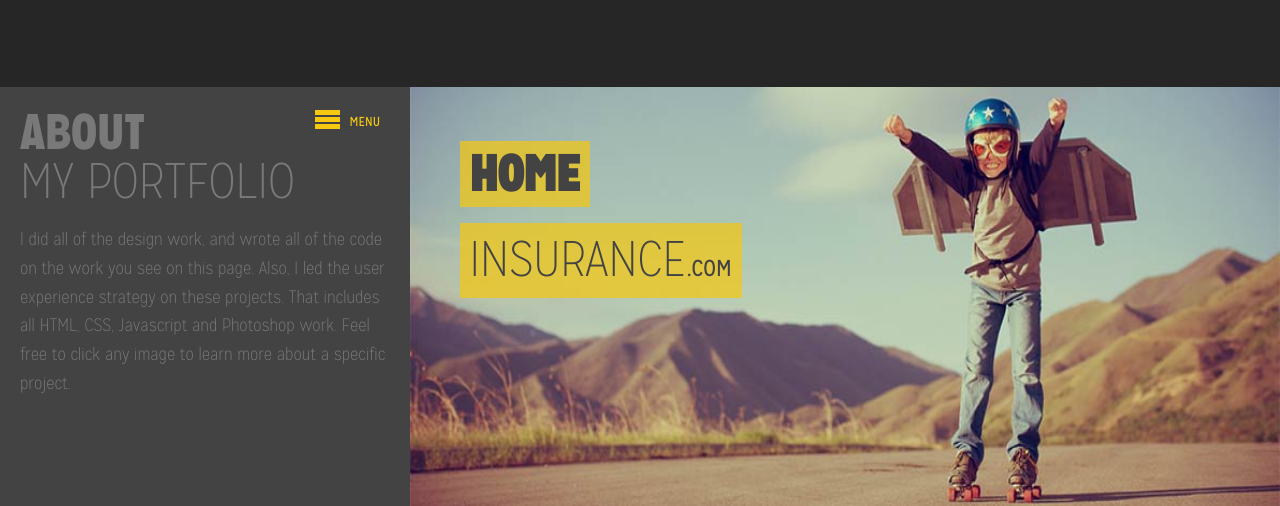
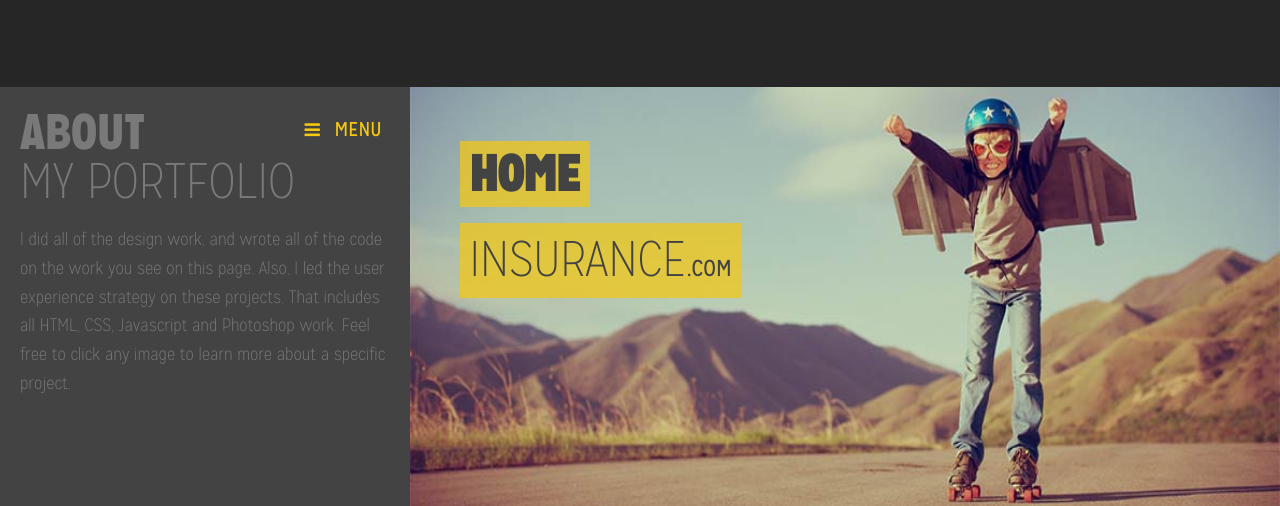
Before and after one commit to heyjohnmurray/Portfolio, a PHP site: page / in a window 1280 px wide. Shown: the part 913-1419 px from the top of the page. Run offline with PHP 8.4, Linux system fonts and the light colour scheme; some libraries are stand-ins or nearby versions.

Commit message:
finish nav positioning

```diff
--- a/index.html
+++ b/index.html
@@ -45,7 +45,7 @@
 <section class="work js-work" id="portfolio-section">
 	<aside class="align-left js-work-aside">
 		<a href="/" class="button-toggle-nav js-toggle-nav">
-			<span class="button-nav-toggle js-toggle-menu"></span>
+			<i class="icon-menu js-toggle-menu"></i>
 			<span class="nav-label">Menu</span>
 		</a>
 		<!-- /.button-toggle-nav -->
@@ -309,7 +309,7 @@
 	<img src="images/headshot-medium.jpg" class="show-for-medium-only js-headshot" alt="">
 	<aside class="align-right js-about-aside">
 		<a href="/" class="button-toggle-nav js-toggle-nav">
-			<span class="button-nav-toggle js-toggle-menu"></span>
+			<i class="icon-menu js-toggle-menu"></i>
 			<span class="nav-label">Menu</span>
 		</a>
 		<!-- /.button-toggle-nav -->
@@ -345,7 +345,7 @@
 
 		<nav class="nav-primary js-nav">
 			<ul>
-				<li><a href="/" class="nav-close js-nav-close"><span>X</span> Close</a></li>
+				<li><a href="/" class="nav-close js-nav-close"><i class="icon-cancel"></i> Close</a></li>
 				<li><a href="#portfolio-section">Portfolio</a></li>
 				<li><a href="#about-section">About</a></li>
 				<li><a href="#contact-section">Contact</a></li>
@@ -434,7 +434,7 @@
 	<img src="images/ice-ice-baby-medium.jpg" class="show-for-medium-only" alt="">
 	<aside class="align-left js-contact-aside">
 		<a href="/" class="button-toggle-nav js-toggle-nav">
-			<span class="button-nav-toggle js-toggle-menu"></span>
+			<i class="icon-menu js-toggle-menu"></i>
 			<span class="nav-label">Menu</span>
 		</a>
 		<!-- /.button-toggle-nav -->
@@ -472,7 +472,7 @@
 		<!-- /.inline-list -->
 		<nav class="nav-primary js-nav">
 			<ul>
-				<li><a href="/" class="nav-close js-nav-close"><span>X</span> Close</a></li>
+				<li><a href="/" class="nav-close js-nav-close"><i class="icon-cancel"></i> Close</a></li>
 				<li><a href="#portfolio-section">Portfolio</a></li>
 				<li><a href="#about-section">About</a></li>
 				<li><a href="#contact-section">Contact</a></li>
--- a/scss/partials/_icons.scss
+++ b/scss/partials/_icons.scss
@@ -20,18 +20,26 @@
   content: '\e801';
 }
 
+.icon-menu:before {
+  content: '\e802';
+}
+
 .icon-paper-plane:before {
 	content: '\e809';
 }
+
 .icon-github-circled:before {
 	content: '\e80a';
 }
+
 .icon-linkedin-squared:before {
 	content: '\e80b';
 }
+
 .icon-facebook:before {
 	content: '\e80c';
 }
+
 .icon-instagramm:before {
 	content: '\e80d';
 }
--- a/scss/partials/_nav.scss
+++ b/scss/partials/_nav.scss
@@ -30,24 +30,14 @@ nav {
 
 	.nav-close {
 		font-family: "regular";
-		font-size: 13px;
-		left: 2px;
+		font-size: 20px;
+		left: 10px;
 		margin-bottom: 20px;
 		position: relative;
 		text-align: right;
 		text-transform: uppercase;
-		top: -23px;
+		top: -3px;
 		z-index: 999;
-
-		i {
-			font-size: 30px;
-			position: relative;
-			top: 5px;
-
-			&:before {
-				margin: 0;
-			}
-		}
 	}
 
 	.name-logo {
@@ -66,60 +56,27 @@ nav {
 }
 
 span.nav-label {
-	font-size: 13px;
+	font-size: 20px;
 	left: 35px;
 	position: relative;
 	text-transform: uppercase;
-	top: -10px;
+	top: -2px;
 }
 
 a.button-toggle-nav {
 	color: $primary-light;
 	cursor: pointer;
 	height: 30px;
-	right: 65px;
+	right: 80px;
 	position: absolute;
 	text-decoration: none;
 	top: 30px;
 	transition: left 0.2s;
 	width: 30px;
 	z-index: 10;
+
+	i {
+		position: absolute;
+		top: 0;
+	}
 } // button-toggle-nav
-
-.button-nav-toggle {
-	background: $primary-light;
-	display: inline-block;
-	height: 5px;
-	position: absolute;
-	transition: 0.3s;
-	width: 25px;
-	z-index: 200;
-
-	&:before {
-		top: 7px;
-	}
-
-	&:after {
-		top: -7px;
-	}
-
-	&:before, &:after {
-		@include transform-origin(5px center);
-		@include transition(.3s);
-		background: $primary-light;
-		content: '';
-		display: inline-block;
-		height: 5px;
-		left: 0;
-		position: absolute;
-		width: 25px;
-	}
-
-	&:hover:before {
-		top: 10px;
-	}
-
-	&:hover:after{
-		top: -10px;
-	}
-} // nav-toggle
```
Also changed, not shown: css/project.min.css, fonts/icons/portfolio-icons.svg, fonts/icons/portfolio-icons.ttf, fonts/icons/portfolio-icons.woff, 2 other files.
